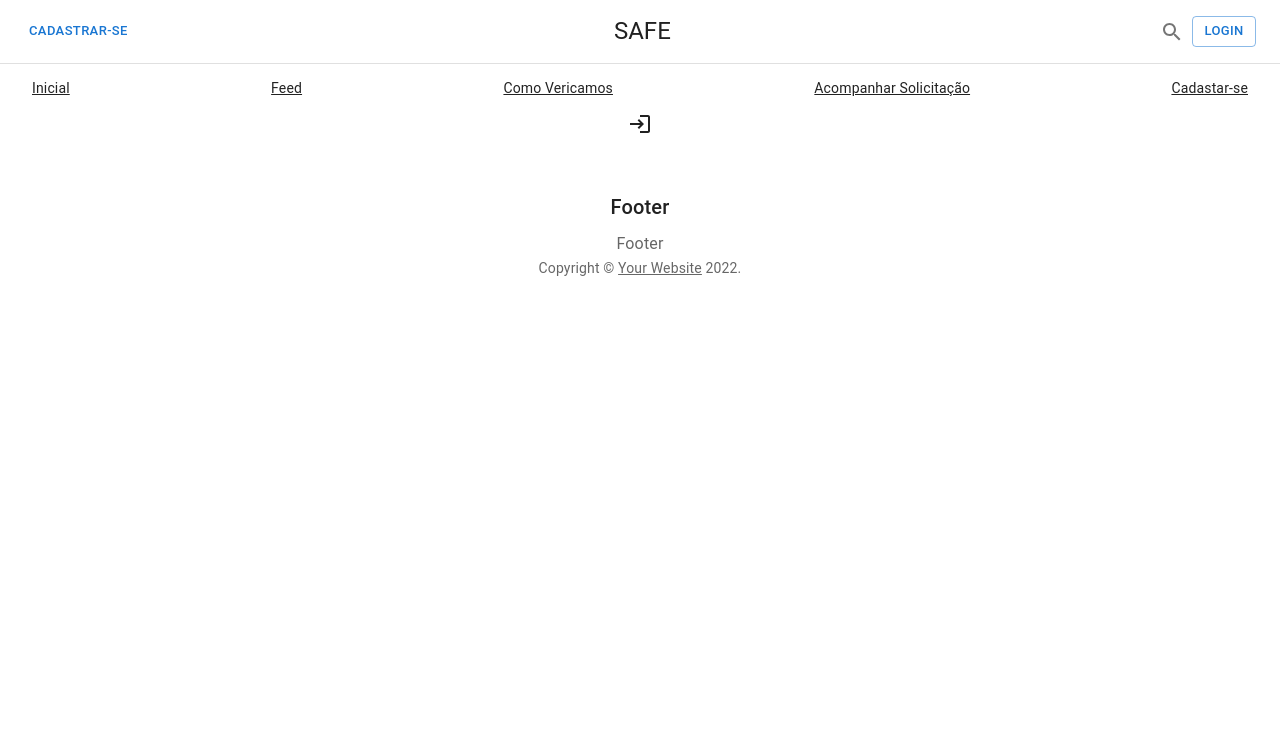
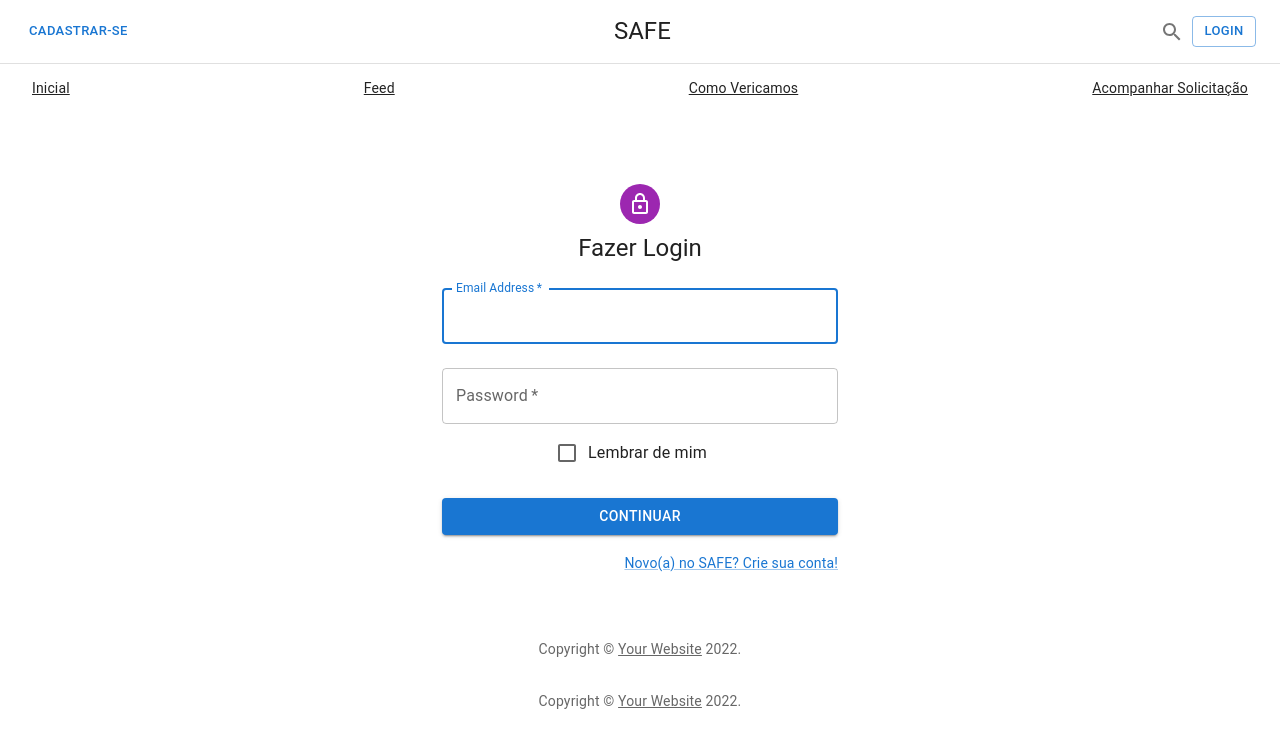
Before and after one commit to ds-feudo-rosa/frontend, a React (Create React App) app: page /login in a window 1280 px wide. Shown: the top 748 px of the page. Built offline with nearby package versions, Linux system fonts and the light colour scheme.

Commit message:
tela de login e cadastro programadas

```diff
--- a/src/App.js
+++ b/src/App.js
@@ -13,14 +13,13 @@ import Feed from './pages/Feed';
 import Verificamos from './pages/Verificamos';
 import Solicitacoes from './pages/Solicitacoes';
 import Cadastro from './pages/Cadastrar';
-import { Login } from '@mui/icons-material';
+import SignIn from './pages/Login';
 
 const sections = [
   { title: 'Inicial', url: '/inicial' },
   { title: 'Feed', url: '/feed' },
   { title: 'Como Vericamos', url: '/verificamos' },
   { title: 'Acompanhar Solicitação', url: '/solicitacoes' },
-  { title: 'Cadastar-se', url: '/cadastrar' },
 ];
 
 const theme = createTheme();
@@ -39,7 +38,7 @@ export default function App() {
               <Route path='/verificamos' element={<Verificamos />}/>
               <Route path='/solicitacoes' element={<Solicitacoes />}/>
               <Route path='/cadastrar' element={<Cadastro />}/>
-              <Route path='/login' element={<Login />}/>
+              <Route path='/login' element={<SignIn />}/>
             </Routes>
         <Footer title='Footer' description='Footer'/>
           </BrowserRouter>
--- a/src/components/Footer/index.js
+++ b/src/components/Footer/index.js
@@ -5,7 +5,7 @@ import Container from '@mui/material/Container';
 import Typography from '@mui/material/Typography';
 import Link from '@mui/material/Link';
 
-function Copyright() {
+export default function Copyright() {
   return (
     <Typography variant="body2" color="text.secondary" align="center">
       {'Copyright © '}
@@ -45,5 +45,3 @@ Footer.propTypes = {
   description: PropTypes.string.isRequired,
   title: PropTypes.string.isRequired,
 };
-
-export default Footer;
--- a/src/components/Sidebar/index.js
+++ b/src/components/Sidebar/index.js
@@ -6,7 +6,7 @@ import Paper from '@mui/material/Paper';
 import Typography from '@mui/material/Typography';
 import Link from '@mui/material/Link';
 
-function Sidebar(props) {
+export default function Sidebar(props) {
   const { archives, description, social, title } = props;
 
   return (
@@ -63,5 +63,3 @@ Sidebar.propTypes = {
   ).isRequired,
   title: PropTypes.string.isRequired,
 };
-
-export default Sidebar;
--- a/src/pages/Cadastrar/index.js
+++ b/src/pages/Cadastrar/index.js
@@ -3,8 +3,6 @@ import Avatar from '@mui/material/Avatar';
 import Button from '@mui/material/Button';
 import CssBaseline from '@mui/material/CssBaseline';
 import TextField from '@mui/material/TextField';
-import FormControlLabel from '@mui/material/FormControlLabel';
-import Checkbox from '@mui/material/Checkbox';
 import Link from '@mui/material/Link';
 import Grid from '@mui/material/Grid';
 import Box from '@mui/material/Box';
@@ -54,7 +52,7 @@ export default function Cadastrar() {
             <LockOutlinedIcon />
           </Avatar>
           <Typography component="h1" variant="h5">
-            Sign up
+            Cadastrar-se
           </Typography>
           <Box component="form" noValidate onSubmit={handleSubmit} sx={{ mt: 3 }}>
             <Grid container spacing={2}>
@@ -100,12 +98,6 @@ export default function Cadastrar() {
                   autoComplete="new-password"
                 />
               </Grid>
-              <Grid item xs={12}>
-                <FormControlLabel
-                  control={<Checkbox value="allowExtraEmails" color="primary" />}
-                  label="I want to receive inspiration, marketing promotions and updates via email."
-                />
-              </Grid>
             </Grid>
             <Button
               type="submit"
@@ -113,12 +105,12 @@ export default function Cadastrar() {
               variant="contained"
               sx={{ mt: 3, mb: 2 }}
             >
-              Sign Up
+              Continuar
             </Button>
             <Grid container justifyContent="flex-end">
               <Grid item>
-                <Link href="#" variant="body2">
-                  Already have an account? Sign in
+                <Link href="/login" variant="body2">
+                  Já possui conta no SAFE? Login
                 </Link>
               </Grid>
             </Grid>
--- a/src/pages/Inicial/index.js
+++ b/src/pages/Inicial/index.js
@@ -1 +1,7 @@
-// teste
+//Blog.js
+
+export default function Inicial() {
+  return(
+    <p>Inicial</p>
+  )
+}
--- a/src/pages/Login/index.js
+++ b/src/pages/Login/index.js
@@ -54,7 +54,7 @@ export default function SignIn() {
             <LockOutlinedIcon />
           </Avatar>
           <Typography component="h1" variant="h5">
-            Sign in
+            Fazer Login
           </Typography>
           <Box component="form" onSubmit={handleSubmit} noValidate sx={{ mt: 1 }}>
             <TextField
@@ -79,7 +79,7 @@ export default function SignIn() {
             />
             <FormControlLabel
               control={<Checkbox value="remember" color="primary" />}
-              label="Remember me"
+              label="Lembrar de mim"
             />
             <Button
               type="submit"
@@ -87,17 +87,14 @@ export default function SignIn() {
               variant="contained"
               sx={{ mt: 3, mb: 2 }}
             >
-              Sign In
+              Continuar
             </Button>
             <Grid container>
               <Grid item xs>
-                <Link href="#" variant="body2">
-                  Forgot password?
-                </Link>
               </Grid>
               <Grid item>
-                <Link href="#" variant="body2">
-                  {"Don't have an account? Sign Up"}
+                <Link href="/cadastrar" variant="body2">
+                  {"Novo(a) no SAFE? Crie sua conta!"}
                 </Link>
               </Grid>
             </Grid>
```
